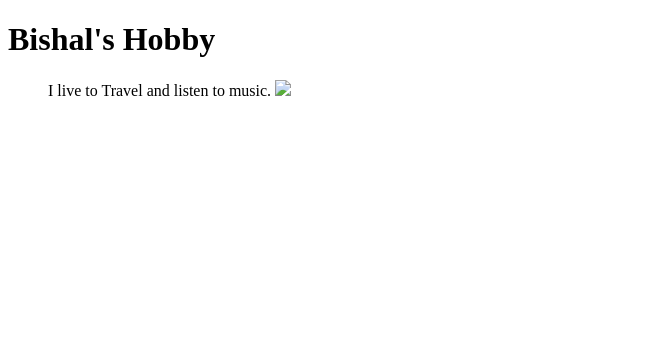
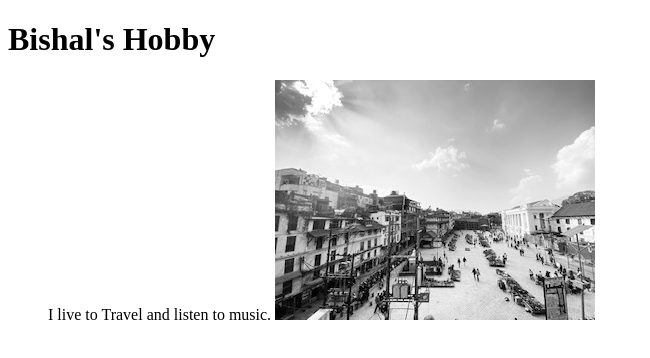
Before and after one commit to bkhanal4351/my-hobby, a plain HTML site: page index.html in a window 1280 px wide. Shown: the whole page, without its empty margins (0-650 px from the left). Drawn offline with Linux system fonts and the light colour scheme.

Commit message:
add images

```diff
--- a/index.html
+++ b/index.html
@@ -9,7 +9,7 @@
     </header>
     <ul>
        I live to Travel and listen to music.
-       <img src=”(/Users/bishalkhanal/Desktop/Nepal.jpg)”>
+       <img src= "images/Nepal.jpg" />
 
     </ul>
 </body>
```
Also changed, not shown: images/Nepal.jpg (added).
